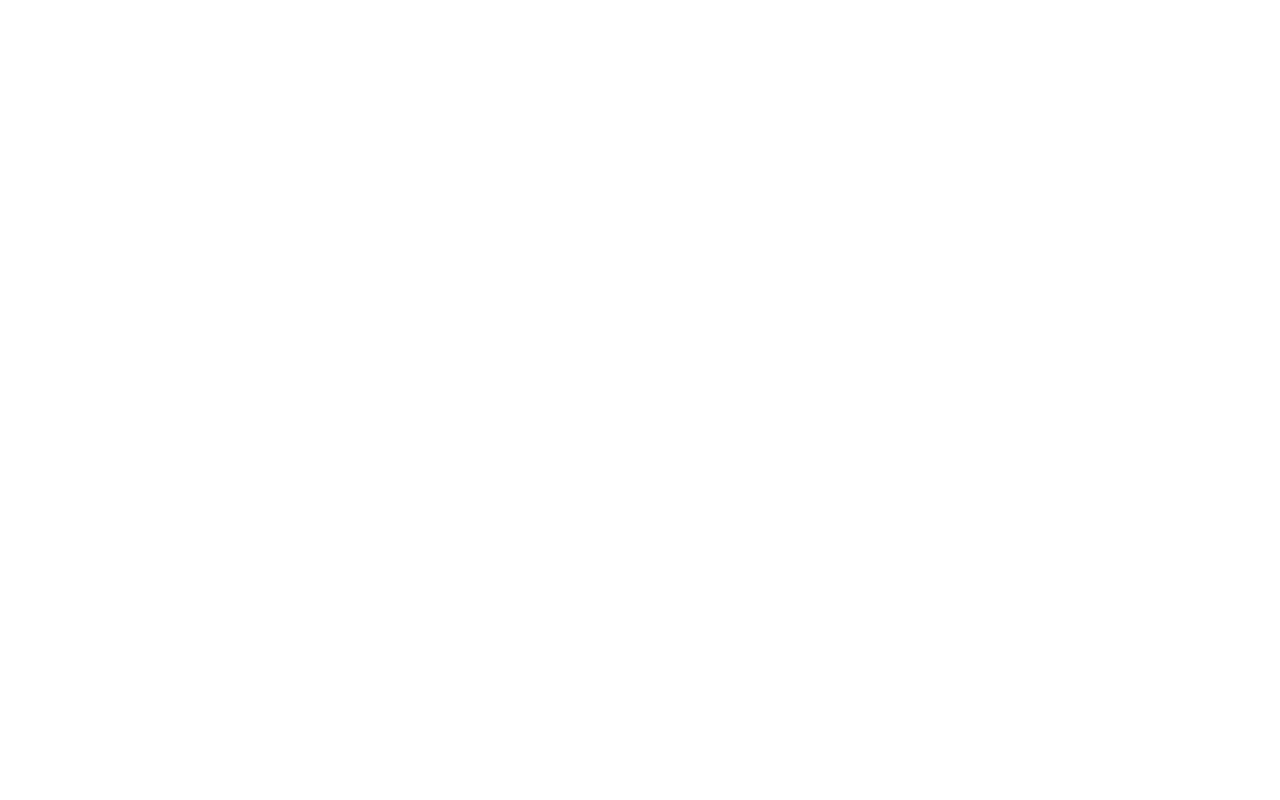
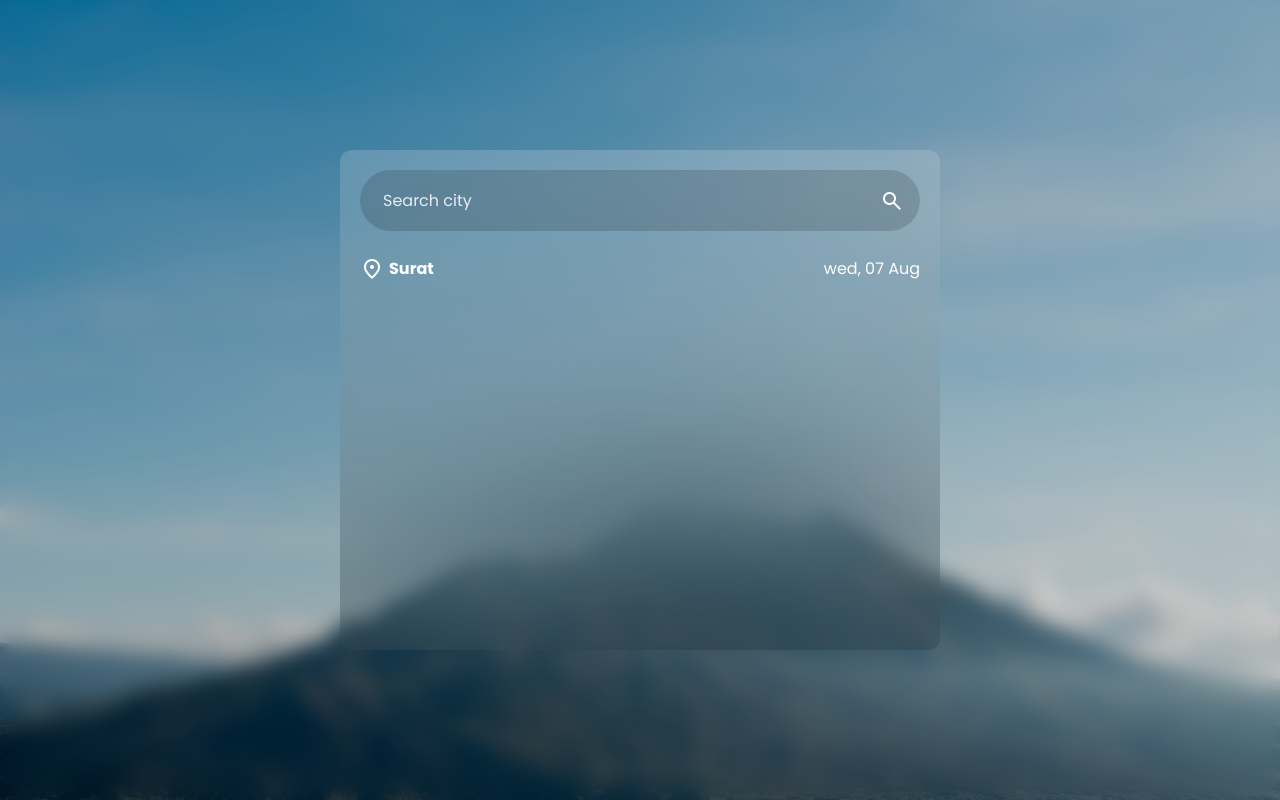
Before and after one commit to rahul955875/Weather-app, a plain HTML site: page index.html in a window 1280 px wide. Drawn offline with nearby package versions, Linux system fonts and the light colour scheme.

Commit message:
weather structure

```diff
--- a/index.html
+++ b/index.html
@@ -4,7 +4,31 @@
     <meta charset="UTF-8" />
     <meta name="viewport" content="width=device-width, initial-scale=1.0" />
     <link rel="stylesheet" href="style.css">
-    <title>Weather app</title>
+    <link rel="stylesheet" href="https://fonts.googleapis.com/css2?family=Material+Symbols+Outlined:opsz,wght,FILL,GRAD@24,400,0,0" />
+    <title>Weather App</title>
   </head>
-  <body></body>
+  <body>
+    <main class="main-container">
+      <div class="weather-box">
+        <header class="input-header">
+          <input type="text" placeholder="Search city" id="search-city">
+          <button><span class="material-symbols-outlined">
+            search
+            </span></button>
+        </header>
+        <section class="weather-info">
+          <div class="weather-location-date">
+            <div class="location">
+              <span class="material-symbols-outlined">
+                location_on
+                </span>
+                <h4 class="current-country">Surat</h4>
+            </div>
+            <h4 class="current-date reg-txt">wed, 07 Aug</h4>
+          </div>
+        </section>
+      </div>
+    </main>
+
+  </body>
 </html>
--- a/style.css
+++ b/style.css
@@ -1,5 +1,88 @@
+
+@import url('https://fonts.googleapis.com/css2?family=Poppins:ital,wght@0,100;0,200;0,300;0,400;0,500;0,600;0,700;0,800;0,900;1,100;1,200;1,300;1,400;1,500;1,600;1,700;1,800;1,900&display=swap');
+
 *{
     margin: 0;
     padding: 0;
     box-sizing: border-box;
+    font-family: "Poppins", sans-serif;
+    color: white;
 }
+.main-container{
+    width: 100%;
+    height: 100dvh;
+    background: url(imgs/bg.jpg)no-repeat;
+    background-size: cover;
+    background-position: center;
+    /* position: relative; */
+    display: flex;
+    justify-content: center;
+    align-items: center;
+}
+.main-container::before{
+    content: "";
+    width: 100%;
+    height: 100%;
+    background-color: rgba(0, 0, 0, 0.2);
+    backdrop-filter: blur(10px);
+    position: absolute;
+}
+.reg-txt{
+    font-weight: 400;
+}
+.weather-box{
+    width: 600px;
+    height: 500px;
+    /* border: 2px solid black; */
+    z-index: 1;
+    background: linear-gradient(to top ,rgba(0,0,0,0.15),rgba(255,255,255,0.15));
+    backdrop-filter: blur(100px);
+    border-radius: 12px;
+    overflow: hidden;
+    padding: 20px;
+    font-weight: 600;
+}
+.input-header{
+    position: relative;
+    margin-bottom: 25px;
+}
+#search-city{
+    width: 100%;
+    padding:15px 20px;
+    border-radius:100px;
+    border: 3px solid transparent;
+    outline: none;
+    color: white;
+    font-size: 16px;
+    padding-right: 45px;
+    background:rgba(0, 0, 0, 0.15);
+    transition: 0.3s border;
+}
+#search-city:focus{
+    border: 3px solid rgba(0, 0, 0, 0.15);
+}
+#search-city::placeholder{
+    color: rgba(255,255,255,0.85);
+    font-size:16px;
+}
+.input-header button{
+    position: absolute;
+    top: 50%;
+    right: 16px;
+    transform: translateY(-50%);
+    background: none;
+    cursor: pointer;
+    color: rgba(255,255,255,0.85);
+    border: none;
+    display: flex;
+}
+.location{
+    display: flex;
+    align-items: center;
+    gap: 5px;
+}
+.weather-location-date{
+    display: flex;
+    justify-content: space-between;
+    align-items: center;
+}
```
Also changed, not shown: imgs/bg.jpg (added), imgs/not-found.png (added), imgs/search-city.png (added), imgs/weather svg/atmosphere.svg (added), imgs/weather svg/clear.svg (added), imgs/weather svg/clouds.svg (added), imgs/weather svg/drizzle.svg (added), imgs/weather svg/rain.svg (added), imgs/weather svg/snow.svg (added), imgs/weather svg/thunderstorm.svg (added).
